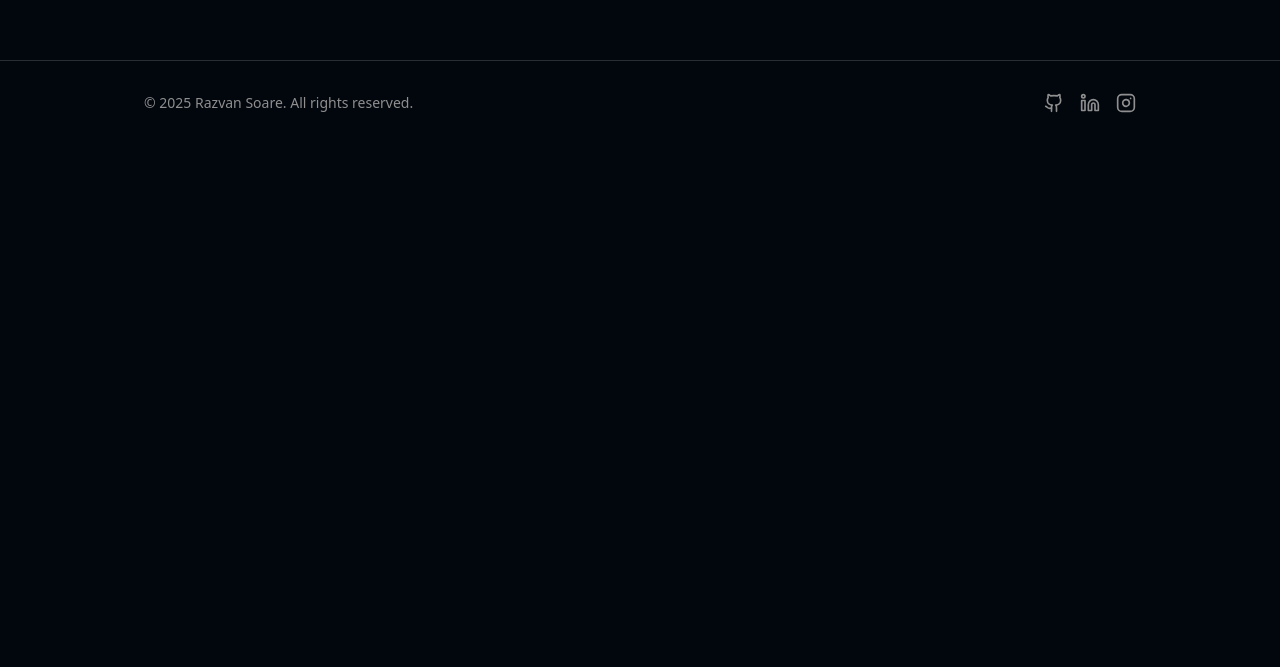
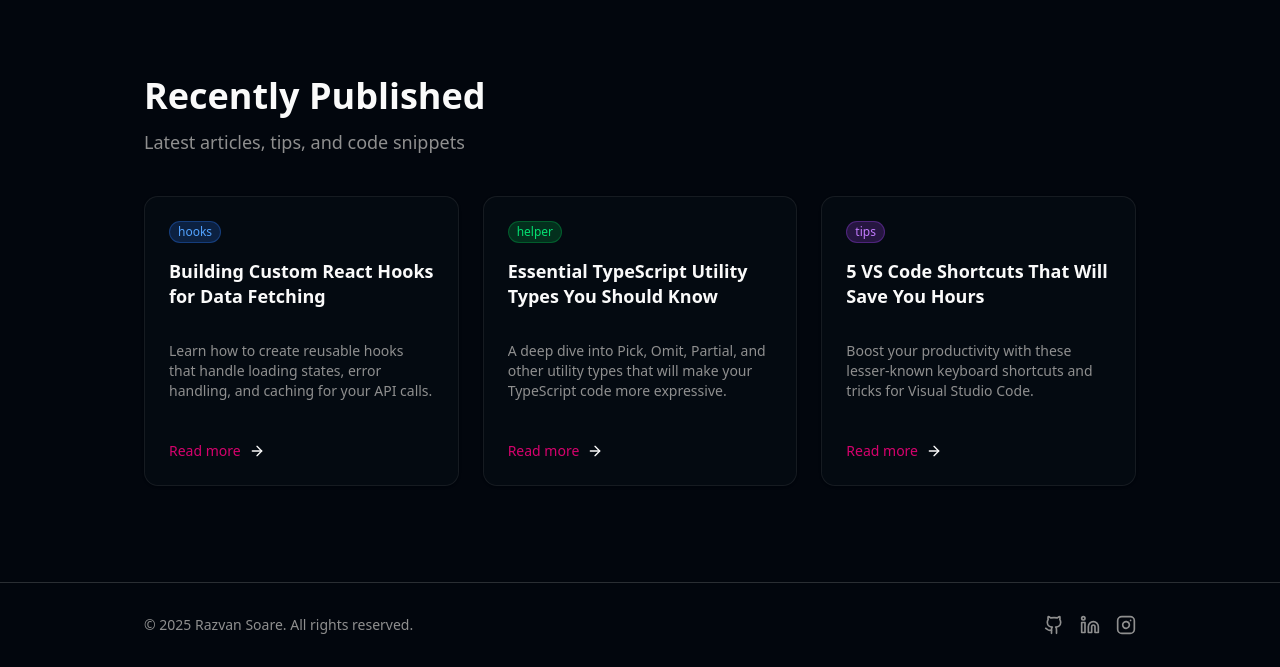
Before and after one commit to razvan-soare/razvan-blog, a Next.js app: page / in a window 1280 px wide. Shown: the part 801-1468 px from the top of the page. Before the commit the page ends 946 px from the top, so only its background shows below. Built offline with nearby package versions, Linux system fonts and the light colour scheme.

Commit message:
[coding-agent] Build Recently Published Section with Post Cards

```diff
--- a/src/app/page.tsx
+++ b/src/app/page.tsx
@@ -1,9 +1,10 @@
-import { Hero } from "@/components/sections";
+import { Hero, RecentlyPublished } from "@/components/sections";
 
 export default function Home() {
   return (
     <main className="min-h-screen bg-background text-foreground">
       <Hero />
+      <RecentlyPublished />
     </main>
   );
 }
--- /dev/null
+++ b/src/components/sections/PostCard.tsx
@@ -0,0 +1,68 @@
+'use client';
+
+import { motion } from 'framer-motion';
+import Link from 'next/link';
+import { Badge } from '@/components/ui/badge';
+import { Card, CardContent, CardFooter, CardHeader, CardTitle } from '@/components/ui/card';
+import type { BlogPost, PostCategory } from '@/lib/data/posts';
+
+const categoryColors: Record<PostCategory, string> = {
+  hooks: 'bg-blue-500/20 text-blue-400 border-blue-500/30',
+  helper: 'bg-green-500/20 text-green-400 border-green-500/30',
+  tips: 'bg-purple-500/20 text-purple-400 border-purple-500/30',
+};
+
+interface PostCardProps {
+  post: BlogPost;
+}
+
+export function PostCard({ post }: PostCardProps) {
+  return (
+    <motion.div
+      whileHover={{ y: -8 }}
+      transition={{ type: 'spring', stiffness: 300, damping: 20 }}
+    >
+      <Card className="h-full bg-card/50 border-border/50 hover:border-primary/50 transition-colors duration-300 group">
+        <CardHeader className="pb-2">
+          <Badge className={`${categoryColors[post.category]} w-fit mb-2`}>
+            {post.category}
+          </Badge>
+          <CardTitle className="text-lg leading-snug group-hover:text-primary transition-colors duration-300">
+            {post.title}
+          </CardTitle>
+        </CardHeader>
+        <CardContent className="pb-4">
+          <p className="text-muted-foreground text-sm line-clamp-3">
+            {post.excerpt}
+          </p>
+        </CardContent>
+        <CardFooter className="mt-auto">
+          <Link
+            href={`/blog/${post.slug}`}
+            className="inline-flex items-center gap-2 text-sm font-medium text-primary hover:text-primary/80 transition-colors group/link"
+          >
+            Read more
+            <motion.svg
+              xmlns="http://www.w3.org/2000/svg"
+              width="16"
+              height="16"
+              viewBox="0 0 24 24"
+              fill="none"
+              stroke="currentColor"
+              strokeWidth="2"
+              strokeLinecap="round"
+              strokeLinejoin="round"
+              className="text-foreground"
+              initial={{ x: 0 }}
+              whileHover={{ x: 4 }}
+              transition={{ type: 'spring', stiffness: 400, damping: 20 }}
+            >
+              <path d="M5 12h14" />
+              <path d="m12 5 7 7-7 7" />
+            </motion.svg>
+          </Link>
+        </CardFooter>
+      </Card>
+    </motion.div>
+  );
+}
--- /dev/null
+++ b/src/components/sections/RecentlyPublished.tsx
@@ -0,0 +1,64 @@
+'use client';
+
+import { motion } from 'framer-motion';
+import { PostCard } from './PostCard';
+import { recentPosts } from '@/lib/data/posts';
+
+const containerVariants = {
+  hidden: { opacity: 0 },
+  visible: {
+    opacity: 1,
+    transition: {
+      staggerChildren: 0.15,
+    },
+  },
+};
+
+const itemVariants = {
+  hidden: { opacity: 0, y: 20 },
+  visible: {
+    opacity: 1,
+    y: 0,
+    transition: {
+      duration: 0.5,
+      ease: 'easeOut' as const,
+    },
+  },
+};
+
+export function RecentlyPublished() {
+  return (
+    <section className="py-16 md:py-24">
+      <div className="mx-auto max-w-5xl px-4 w-full">
+        <motion.div
+          initial={{ opacity: 0, y: 20 }}
+          whileInView={{ opacity: 1, y: 0 }}
+          viewport={{ once: true, margin: '-100px' }}
+          transition={{ duration: 0.5 }}
+          className="mb-10"
+        >
+          <h2 className="text-3xl md:text-4xl font-bold text-foreground mb-3">
+            Recently Published
+          </h2>
+          <p className="text-muted-foreground text-lg">
+            Latest articles, tips, and code snippets
+          </p>
+        </motion.div>
+
+        <motion.div
+          variants={containerVariants}
+          initial="hidden"
+          whileInView="visible"
+          viewport={{ once: true, margin: '-50px' }}
+          className="grid grid-cols-1 md:grid-cols-2 lg:grid-cols-3 gap-6"
+        >
+          {recentPosts.map((post) => (
+            <motion.div key={post.id} variants={itemVariants}>
+              <PostCard post={post} />
+            </motion.div>
+          ))}
+        </motion.div>
+      </div>
+    </section>
+  );
+}
--- a/src/components/sections/index.ts
+++ b/src/components/sections/index.ts
@@ -1 +1,3 @@
 export { Hero } from './Hero';
+export { PostCard } from './PostCard';
+export { RecentlyPublished } from './RecentlyPublished';
--- /dev/null
+++ b/src/lib/data/posts.ts
@@ -0,0 +1,37 @@
+export type PostCategory = 'hooks' | 'helper' | 'tips';
+
+export interface BlogPost {
+  id: string;
+  title: string;
+  excerpt: string;
+  category: PostCategory;
+  slug: string;
+  publishedAt: string;
+}
+
+export const recentPosts: BlogPost[] = [
+  {
+    id: '1',
+    title: 'Building Custom React Hooks for Data Fetching',
+    excerpt: 'Learn how to create reusable hooks that handle loading states, error handling, and caching for your API calls.',
+    category: 'hooks',
+    slug: 'custom-react-hooks-data-fetching',
+    publishedAt: '2024-12-28',
+  },
+  {
+    id: '2',
+    title: 'Essential TypeScript Utility Types You Should Know',
+    excerpt: 'A deep dive into Pick, Omit, Partial, and other utility types that will make your TypeScript code more expressive.',
+    category: 'helper',
+    slug: 'typescript-utility-types',
+    publishedAt: '2024-12-22',
+  },
+  {
+    id: '3',
+    title: '5 VS Code Shortcuts That Will Save You Hours',
+    excerpt: 'Boost your productivity with these lesser-known keyboard shortcuts and tricks for Visual Studio Code.',
+    category: 'tips',
+    slug: 'vscode-shortcuts-productivity',
+    publishedAt: '2024-12-15',
+  },
+];
```
